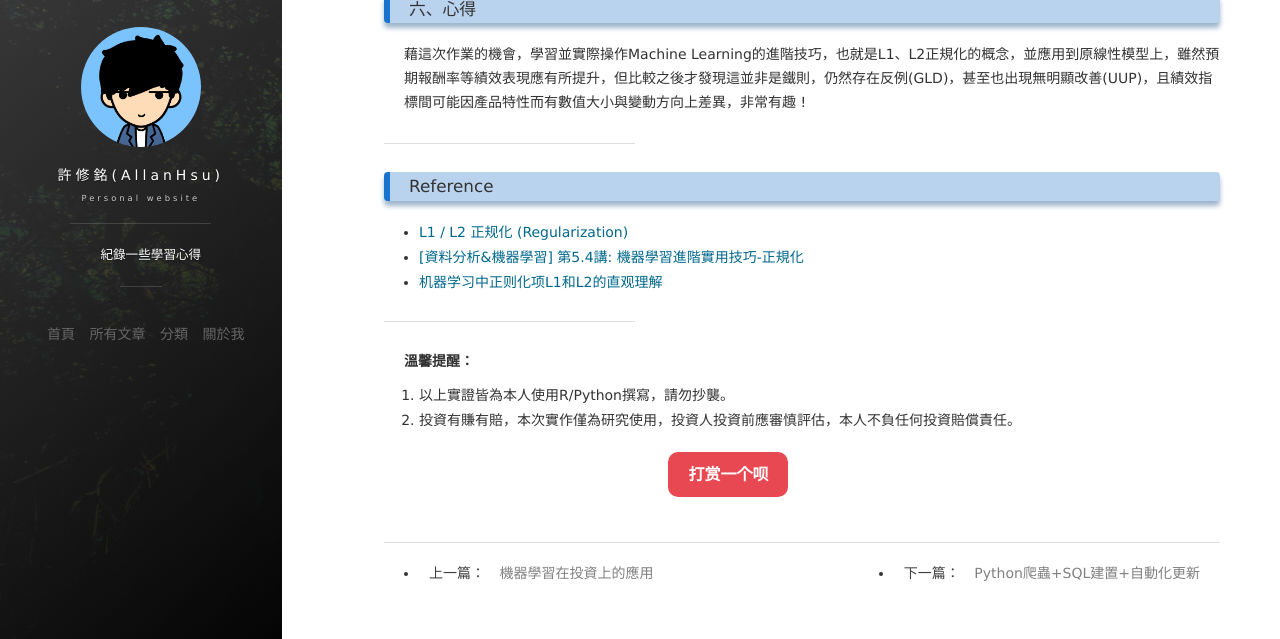
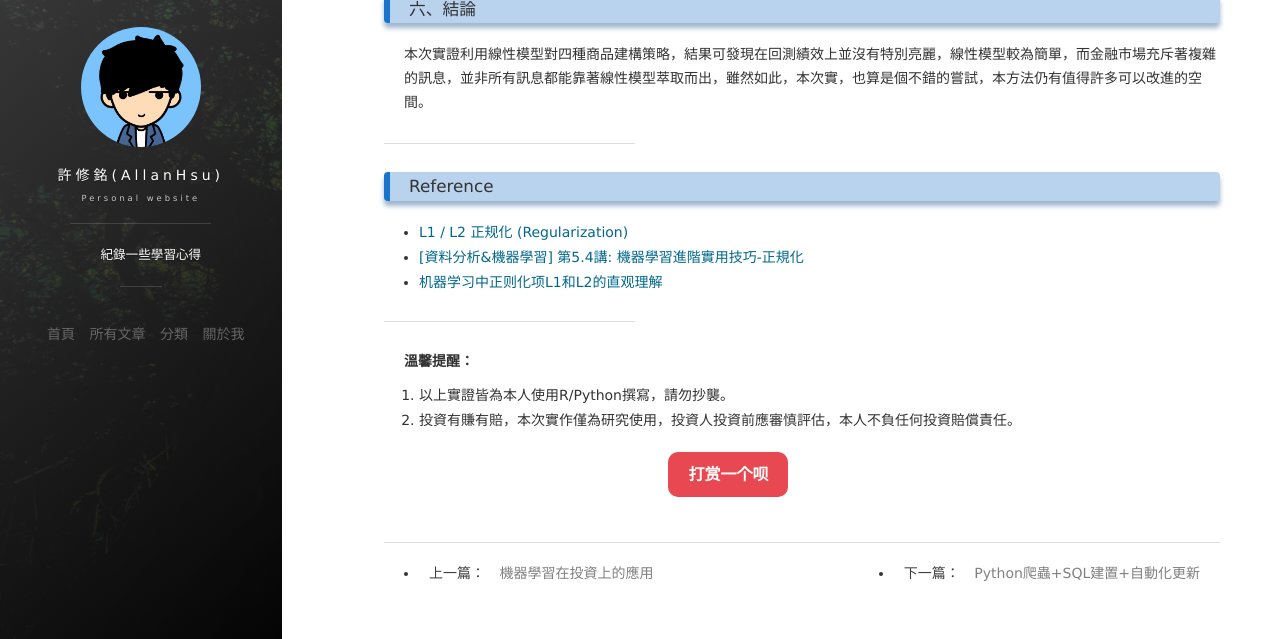
Before and after one commit to allanhsu83117/allanhsu83117.github.io, a Jekyll site: the page built from _posts/2018-09-30-linear-model-strategy-construction.md, in a window 1280 px wide and 900 px high, scrolled down 14386 px, cut to the strip 261-900 px from the top of the window. Built offline with Jekyll 4.4.1, drawn with Linux system fonts in a browser that asks for light colours; nearby versions of some CDN libraries; formulas are drawn with MathJax 3; comment, search, counter and statistics services are not loaded.

Commit message:
Add files via upload

```diff
--- a/_posts/2018-09-30-linear-model-strategy-construction.md
+++ b/_posts/2018-09-30-linear-model-strategy-construction.md
@@ -246,9 +246,9 @@ Elastic Net|0.17%|-0.20%|-1.09%|1.53%|-0.03|
 * Elastic Net
 ![](https://i.imgur.com/7hktDOG.png)
 
-### 六、心得
+### 六、結論
 
-藉這次作業的機會，學習並實際操作Machine Learning的進階技巧，也就是L1、L2正規化的概念，並應用到原線性模型上，雖然預期報酬率等績效表現應有所提升，但比較之後才發現這並非是鐵則，仍然存在反例(GLD)，甚至也出現無明顯改善(UUP)，且績效指標間可能因產品特性而有數值大小與變動方向上差異，非常有趣 !
+本次實證利用線性模型對四種商品建構策略，結果可發現在回測績效上並沒有特別亮麗，線性模型較為簡單，而金融市場充斥著複雜的訊息，並非所有訊息都能靠著線性模型萃取而出，雖然如此，本次實，也算是個不錯的嘗試，本方法仍有值得許多可以改進的空間。
 
 ---
 ### Reference
```
